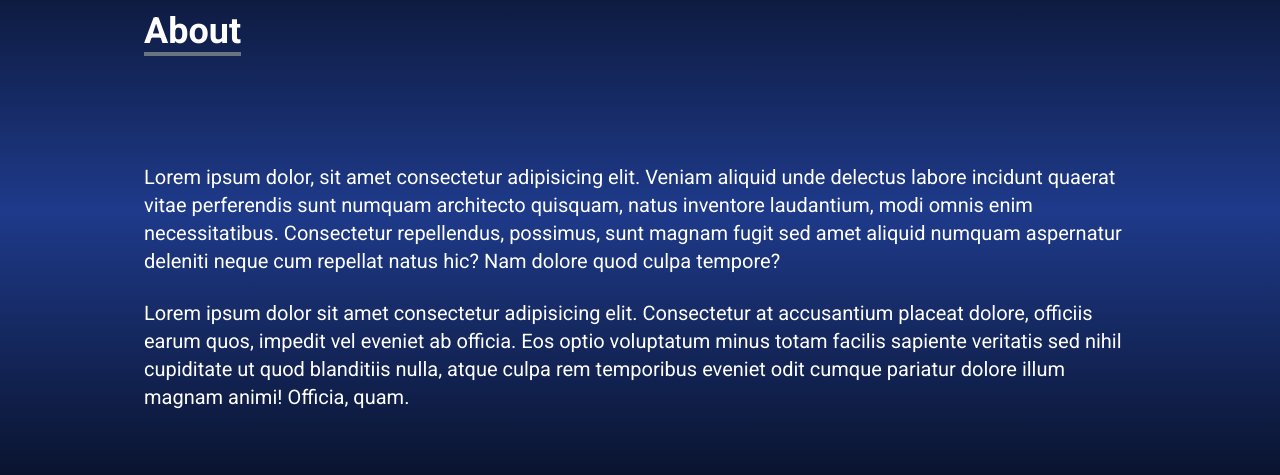
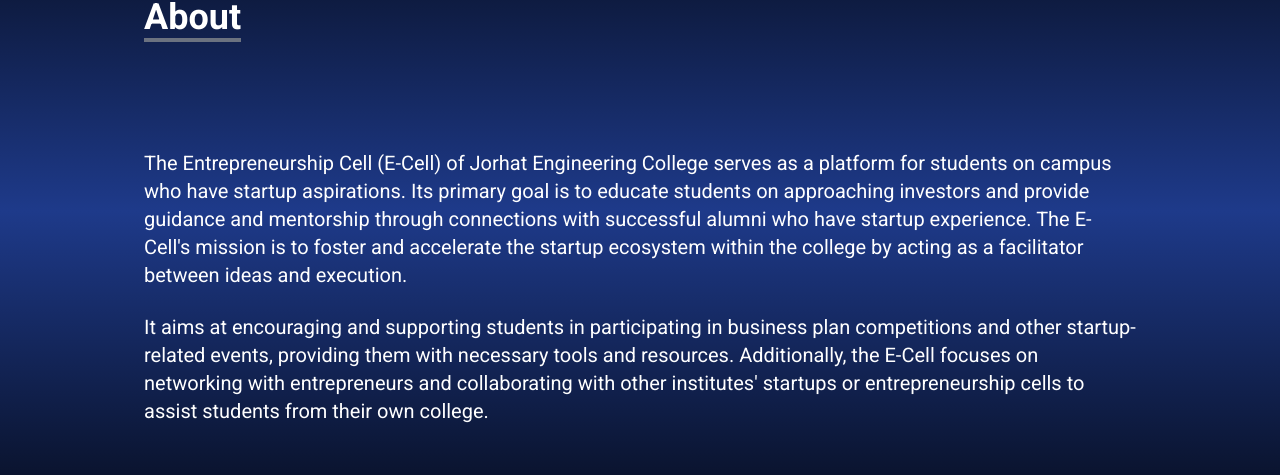
Before and after one commit to aditya1ojha/ECell-JEC, a React (Create React App) app: page / in a window 1280 px wide. Shown: the part 989-1464 px from the top of the page. Built offline with nearby package versions, Linux system fonts and the light colour scheme; no server answers; the database is empty; the HTML template or start-up script is replaced by a standard one.

Commit message:
Updated the details of About, Team, Events, Incubators and Startups sections, updated the READMe.md file and updated the links of the Social media side bar

```diff
--- a/src/components/About.jsx
+++ b/src/components/About.jsx
@@ -10,13 +10,13 @@
             </div>
 
             <p className='flex text-xl mt-20'>
-                Lorem ipsum dolor, sit amet consectetur adipisicing elit. Veniam aliquid unde delectus labore incidunt quaerat vitae perferendis sunt numquam architecto quisquam, natus inventore laudantium, modi omnis enim necessitatibus. Consectetur repellendus, possimus, sunt magnam fugit sed amet aliquid numquam aspernatur deleniti neque cum repellat natus hic? Nam dolore quod culpa tempore?
+                The Entrepreneurship Cell (E-Cell) of Jorhat Engineering College serves as a platform for students on campus who have startup aspirations. Its primary goal is to educate students on approaching investors and provide guidance and mentorship through connections with successful alumni who have startup experience. The E-Cell's mission is to foster and accelerate the startup ecosystem within the college by acting as a facilitator between ideas and execution.
             </p>
 
             <br/>
 
             <p className='text-xl'>
-                Lorem ipsum dolor sit amet consectetur adipisicing elit. Consectetur at accusantium placeat dolore, officiis earum quos, impedit vel eveniet ab officia. Eos optio voluptatum minus totam facilis sapiente veritatis sed nihil cupiditate ut quod blanditiis nulla, atque culpa rem temporibus eveniet odit cumque pariatur dolore illum magnam animi! Officia, quam.
+                It aims at encouraging and supporting students in participating in business plan competitions and other startup-related events, providing them with necessary tools and resources. Additionally, the E-Cell focuses on networking with entrepreneurs and collaborating with other institutes' startups or entrepreneurship cells to assist students from their own college.
             </p>
         </div>
     </div>
--- a/src/components/Events.jsx
+++ b/src/components/Events.jsx
@@ -14,6 +14,7 @@
 
   //fetching the events list
   const fetchEvents = async () => {
+
     await getDocs(collection(db, "events")).then((querySnapshot) => {
       const newData = querySnapshot.docs.map((doc) => ({
         ...doc.data(),
@@ -64,7 +65,7 @@
         {events.length !== 0 && (
           <Carousel responsive={responsive}>
             {events.map(({ id, image, title, description, date }) => (
-              <div key={id} className="flex-col">
+              <div key={id} className="flex-col px-8">
                 <div className="max-w-sm bg-white border border-gray-200 rounded-lg shadow dark:bg-gray-800 dark:border-gray-700">
                   <img className="rounded-t-lg" src={image} alt={title} />
                   <div className="p-5">
@@ -81,7 +82,7 @@
             ))}
             {events.length === 0 && (
               <p className="text-white py-4 max-w-md text-2xl">
-                No events as of now !
+                No events as of now!
               </p>
             )}
           </Carousel>
--- a/src/components/Incubators.jsx
+++ b/src/components/Incubators.jsx
@@ -10,14 +10,9 @@
             </div>
 
             <p className='flex text-xl mt-20'>
-                Lorem ipsum dolor, sit amet consectetur adipisicing elit. Veniam aliquid unde delectus labore incidunt quaerat vitae perferendis sunt numquam architecto quisquam, natus inventore laudantium, modi omnis enim necessitatibus. Consectetur repellendus, possimus, sunt magnam fugit sed amet aliquid numquam aspernatur deleniti neque cum repellat natus hic? Nam dolore quod culpa tempore?
+                An incubation centre will be coming up in our college in the next few months as a result of renewed collaboration with Assam Startup. Once readied, the students will be able to take advantage of a dedicated space for giving the right push to their ideas.
             </p>
 
-            <br/>
-
-            <p className='text-xl'>
-                Lorem ipsum dolor sit amet consectetur adipisicing elit. Consectetur at accusantium placeat dolore, officiis earum quos, impedit vel eveniet ab officia. Eos optio voluptatum minus totam facilis sapiente veritatis sed nihil cupiditate ut quod blanditiis nulla, atque culpa rem temporibus eveniet odit cumque pariatur dolore illum magnam animi! Officia, quam.
-            </p>
         </div>
     </div>
 
--- a/src/components/SocialLinks.jsx
+++ b/src/components/SocialLinks.jsx
@@ -17,7 +17,7 @@
                     LinkedIn <FaLinkedin size={30}/>
                 </>
             ),
-            href: 'https://linkedin.com',
+            href: 'https://www.linkedin.com/company/startup-cell-jec/',
             style: 'rounded-tr-md'
             //specific custom CSS just for the top link
         },
@@ -28,7 +28,7 @@
                     Instagram <FaInstagram size={30}/>
                 </>
             ),
-            href: 'https://instagram.com',
+            href: 'https://www.instagram.com/ecell.jec/',
         },
         {
             id:3,
@@ -37,7 +37,7 @@
                     Mail <HiOutlineMail size={30}/>
                 </>
             ),
-            href: 'mailto:theadityaojha@gmail.com',
+            href: 'mailto:ecelljec1960@gmail.com',
         },
         {
             id:4,
@@ -46,9 +46,9 @@
                     Brochure <HiDocumentArrowDown size={30}/>
                 </>
             ),
-            href: 'resume.pdf',
+            href: '',
             style: 'rounded-br-md',
-            download:true,
+            download:false,
         },
     ]
 
--- a/src/components/Startups.jsx
+++ b/src/components/Startups.jsx
@@ -10,14 +10,17 @@
             </div>
 
             <p className='flex text-xl mt-20'>
-                Lorem ipsum dolor, sit amet consectetur adipisicing elit. Veniam aliquid unde delectus labore incidunt quaerat vitae perferendis sunt numquam architecto quisquam, natus inventore laudantium, modi omnis enim necessitatibus. Consectetur repellendus, possimus, sunt magnam fugit sed amet aliquid numquam aspernatur deleniti neque cum repellat natus hic? Nam dolore quod culpa tempore?
+                We aim to provide a platform for budding entrepreneurs to see their ideas getting the wings to fly and become full fledged startups. As a testament to this goal of ours, we are initiating various programmes, like workshops by resource persons from CSIR-NEIST and Assam Startup and even a Mentor Connect programme in collaboration with Assam Startup. Refer to this database for current teams from JEC.
             </p>
 
             <br/>
 
             <p className='text-xl'>
-                Lorem ipsum dolor sit amet consectetur adipisicing elit. Consectetur at accusantium placeat dolore, officiis earum quos, impedit vel eveniet ab officia. Eos optio voluptatum minus totam facilis sapiente veritatis sed nihil cupiditate ut quod blanditiis nulla, atque culpa rem temporibus eveniet odit cumque pariatur dolore illum magnam animi! Officia, quam.
+                The details of the startups which are currently under us can be found through the following link:
             </p>
+            <a className='text-xl text-yellow-300 underline' href='https://docs.google.com/spreadsheets/d/1WDiioqlo1fwYBxlhcgx4wfjmc6zk032zbecnItDxHU0/edit?usp=sharing'>
+                Startups: E-Cell JEC
+            </a>
         </div>
     </div>
 
--- a/src/components/Team.jsx
+++ b/src/components/Team.jsx
@@ -46,7 +46,7 @@
         id: doc.id,
       }));
       setMembers(newData);
-      console.log(members, newData);
+      ///console.log(members, newData);
     });
   };
 
@@ -72,17 +72,17 @@
           {members.map(({ id, imgSrc, linkedin, memberName, memberTitle }) => (
             <div key={id} className="flex-col">
               <img src={imgSrc} alt="team member" className="px-5 py-5 object-cover h-96 w-96"/>
-              <div className="text-center text-2xl text-yellow-200">
+              <div className="text-center text-2xl text-white">
                 <h2>{memberName}</h2>
               </div>
-              <div className="text-center text-lg text-gray-200 py-3">
+              <div className="text-center text-lg text-yellow-300 py-3">
                 <p>{memberTitle}</p>
               </div>
 
-              <div className="text-center text-gray-500">
+              <div className="text-center text-gray-100">
                 <a href={linkedin}>
                   <button>
-                    <FaLinkedin size={25} />
+                    <FaLinkedin size={20} />
                   </button>
                 </a>
               </div>
```
Also changed, not shown: 1 other file (tests, documents, lock files or other folders).
